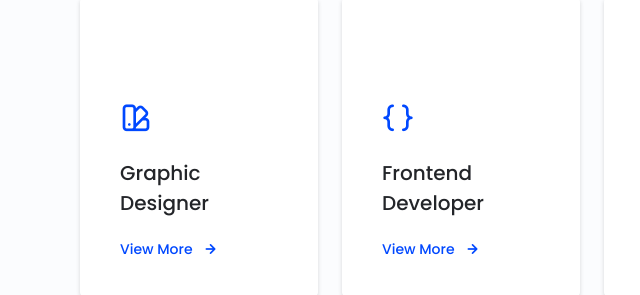
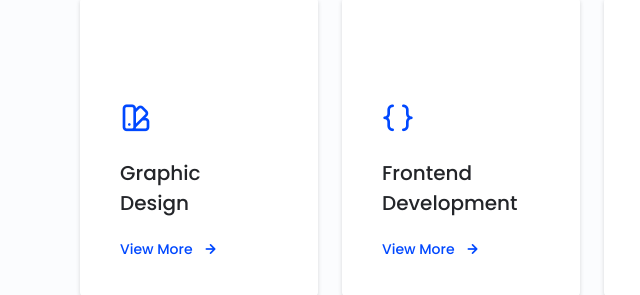
Before and after one commit to brainbox01/brainbox-personal-website, a plain HTML site: page index.html in a window 1280 px wide. Shown: the part 2737-3032 px from the top of the page, 179-819 px from the left. Drawn offline with nearby package versions, Linux system fonts and the light colour scheme.

Commit message:
adjustment

```diff
--- a/index.html
+++ b/index.html
@@ -387,7 +387,7 @@
             <div class="services__content">
                 <div>
                     <i class="uil uil-swatchbook services__icon"></i>
-                    <h3 class="services__title">Graphic <br> Designer</h3>
+                    <h3 class="services__title">Graphic <br> Design</h3>
                 </div>
 
                 <span class="button button--flex button--small button--link services__button">
@@ -426,7 +426,7 @@
             <div class="services__content">
                 <div>
                     <i class="uil uil-brackets-curly services__icon"></i>
-                    <h3 class="services__title">Frontend <br> Developer</h3>
+                    <h3 class="services__title">Frontend <br> Development</h3>
                 </div>
 
                 <span class="button button--flex button--small button--link services__button">
```
